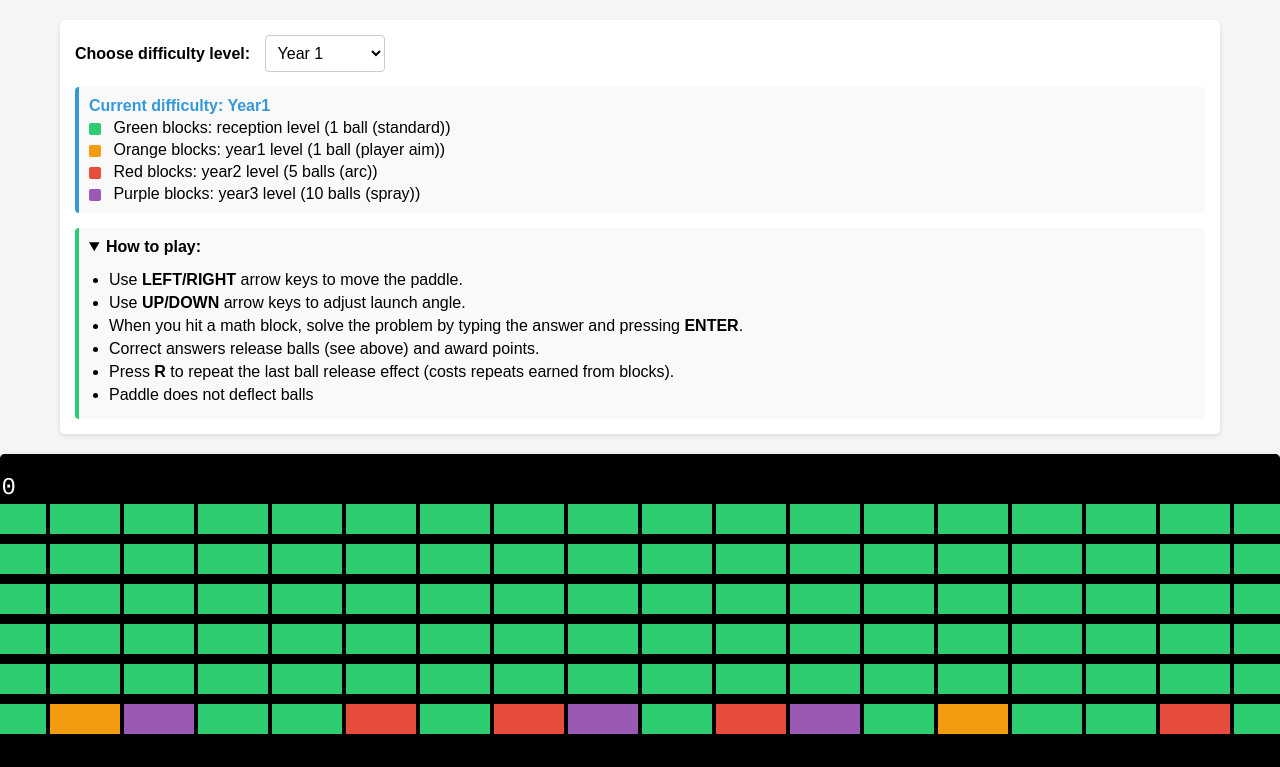
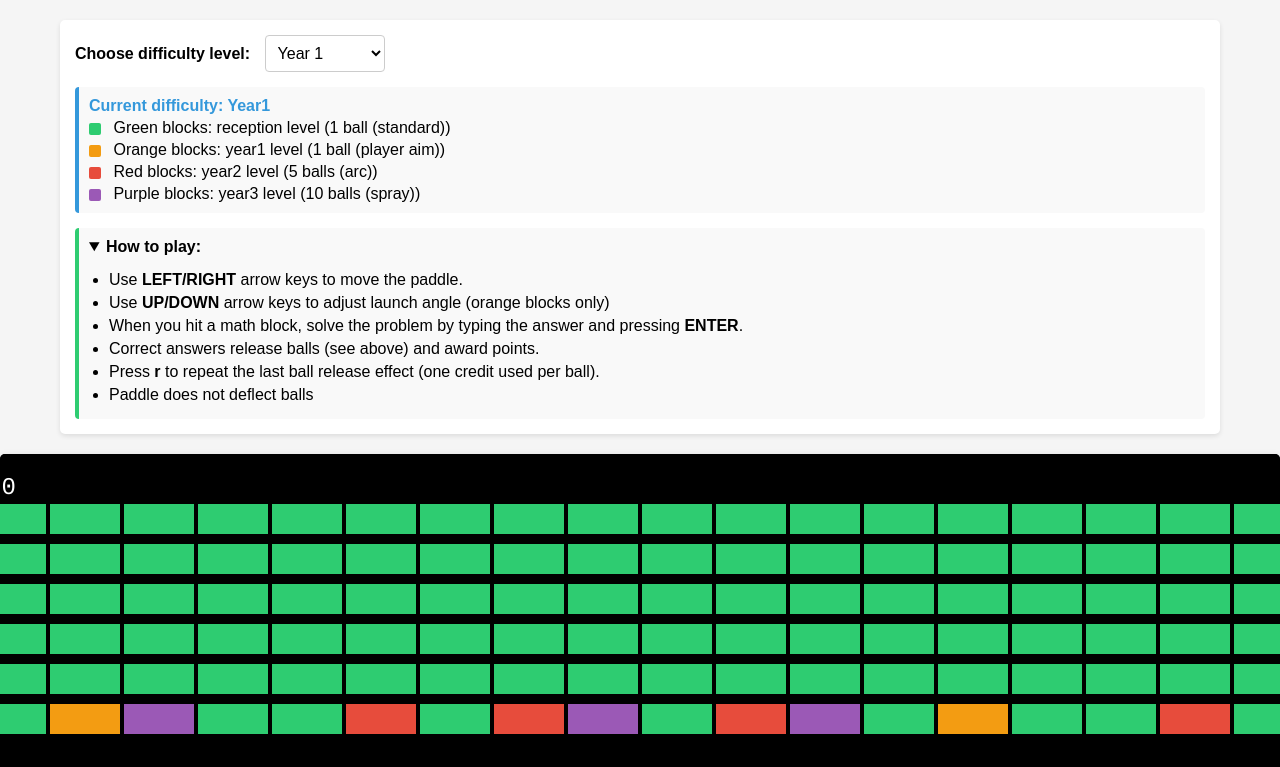
Before and after one commit to RupertLinacre/breakout_maths, a website built with Vite: page index.html in a window 1280 px wide. Both pictures are taken after a click on the heading "How to play:". Shown: the top 767 px of the page. Built offline with nearby package versions, Linux system fonts and the light colour scheme; animation ran at ten frames a second; what maths-game-problem-generator would draw is missing.

Commit message:
feat: clarify instructions for paddle controls and ball release effects

```diff
--- a/index.html
+++ b/index.html
@@ -274,11 +274,11 @@
         <div class="instructions-content">
           <ul>
             <li>Use <strong>LEFT/RIGHT</strong> arrow keys to move the paddle.</li>
-            <li>Use <strong>UP/DOWN</strong> arrow keys to adjust launch angle.</li>
+            <li>Use <strong>UP/DOWN</strong> arrow keys to adjust launch angle (orange blocks only)</li>
             <li>When you hit a math block, solve the problem by typing the answer and pressing <strong>ENTER</strong>.
             </li>
             <li>Correct answers release balls (see above) and award points.</li>
-            <li>Press <strong>R</strong> to repeat the last ball release effect (costs repeats earned from blocks).</li>
+            <li>Press <strong>r</strong> to repeat the last ball release effect (one credit used per ball).</li>
             <li>Paddle does not deflect balls</li>
           </ul>
         </div>
```
